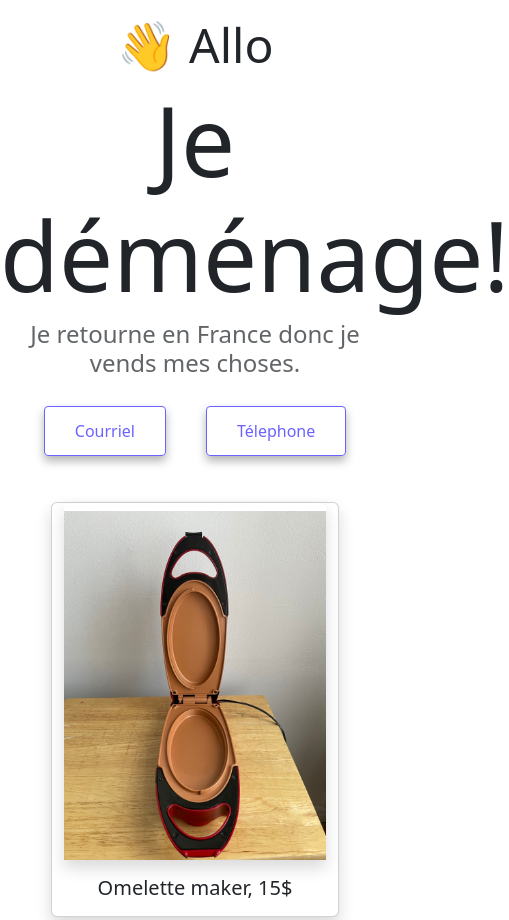
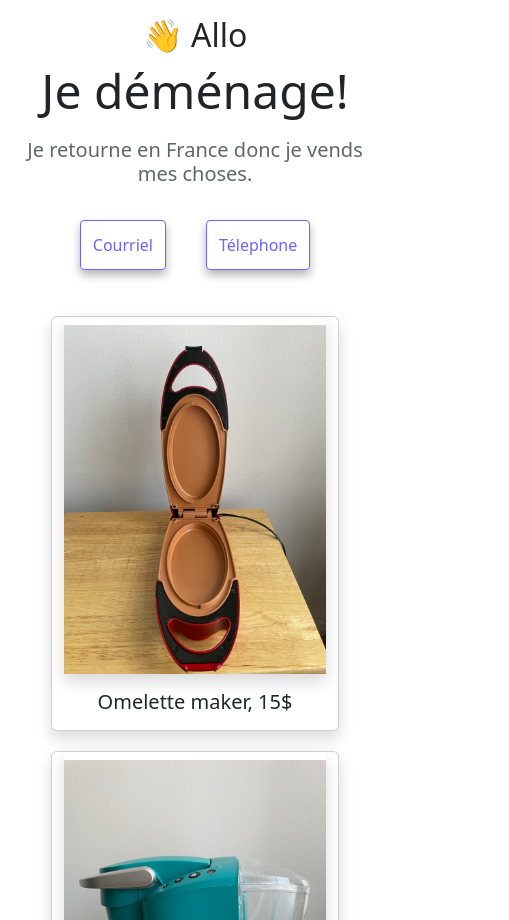
Before and after one commit to Sandy-Line/Sandy-is-moving, a plain HTML site: page index.html in a window 390 px wide. Shown: the top 920 px of the page, 509 px wide, since content can reach past the window. Drawn offline with nearby package versions, Linux system fonts and the light colour scheme.

Commit message:
fixed bug responsive

```diff
--- a/index.html
+++ b/index.html
@@ -24,11 +24,11 @@
     <h1>Je déménage!</h1>
     <h3 class="mt-2">Je retourne en France donc je vends mes choses.</h3>
 
-    <div class="contact-link">
-
-      <a href="mailto:[sandy.thezenas@gmail.com]" class="col-sm-2">Courriel</a>
-      <a href="tel:514-834-4518" class="col-sm-2"> Télephone</a>
-
+    <div class="container contact-link ">
+     <div class="row pt-3">
+      <a href="mailto:[sandy.thezenas@gmail.com]" class="col">Courriel</a>
+      <a href="tel:514-834-4518" class="col"> Télephone</a>
+   </div>
     </div>
 
     <div class="container mt-3">
@@ -58,7 +58,7 @@
         <div class="card col-sm-4 shadow" style="width: 18rem">
           <img
             src="images/hachoir_.JPEG"
-            class="card-img-top pt-2 shadow"
+            class="card-img-top img-fluid pt-2 shadow"
             alt="hachoir"
           />
           <div class="card-body">
--- a/style.css
+++ b/style.css
@@ -55,3 +55,19 @@ a:hover {
 .card-text {
   text-align: center;
 }
+
+@media (max-width: 576px) {
+  h1 {
+    font-size: 48px;
+  }
+
+  h2 {
+    font-size: 32px;
+  }
+
+  h3 {
+    font-size: 20px;
+    opacity: 0.7;
+    padding: 10px;
+  }
+}
```
